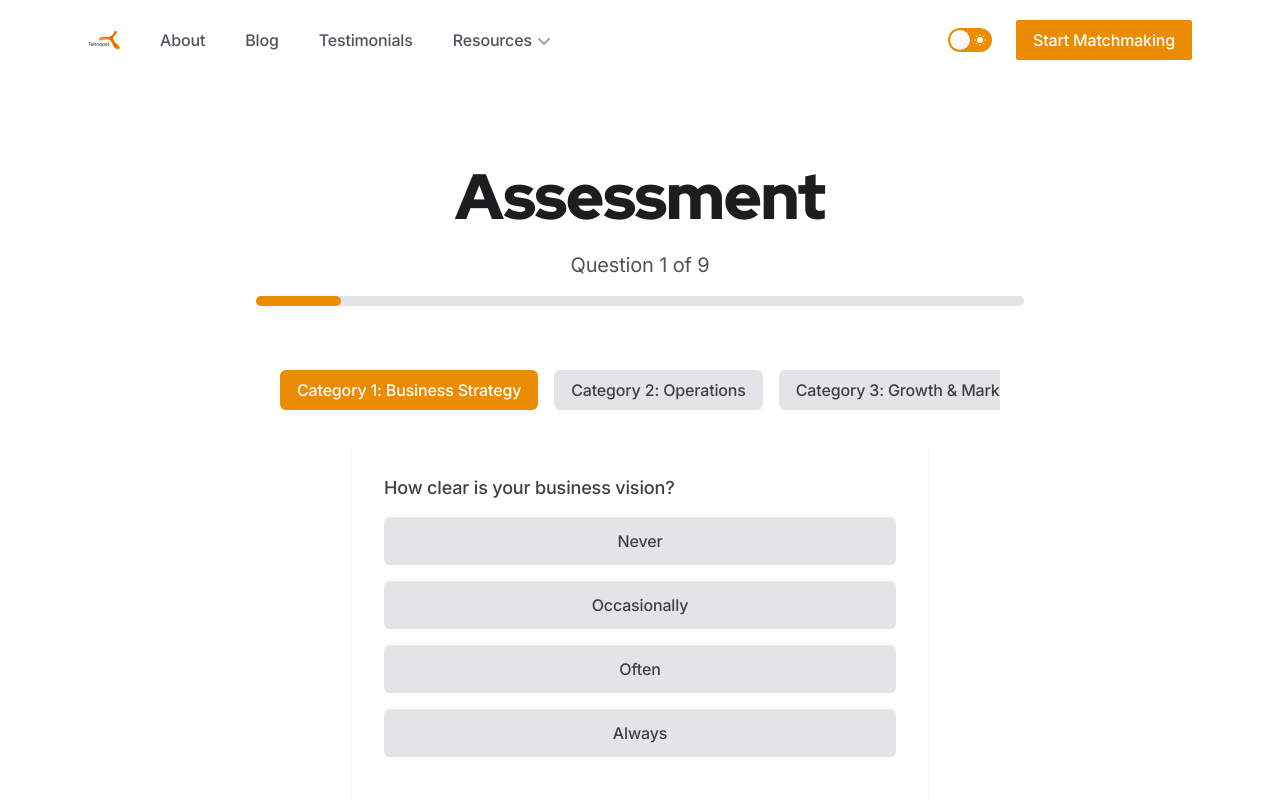
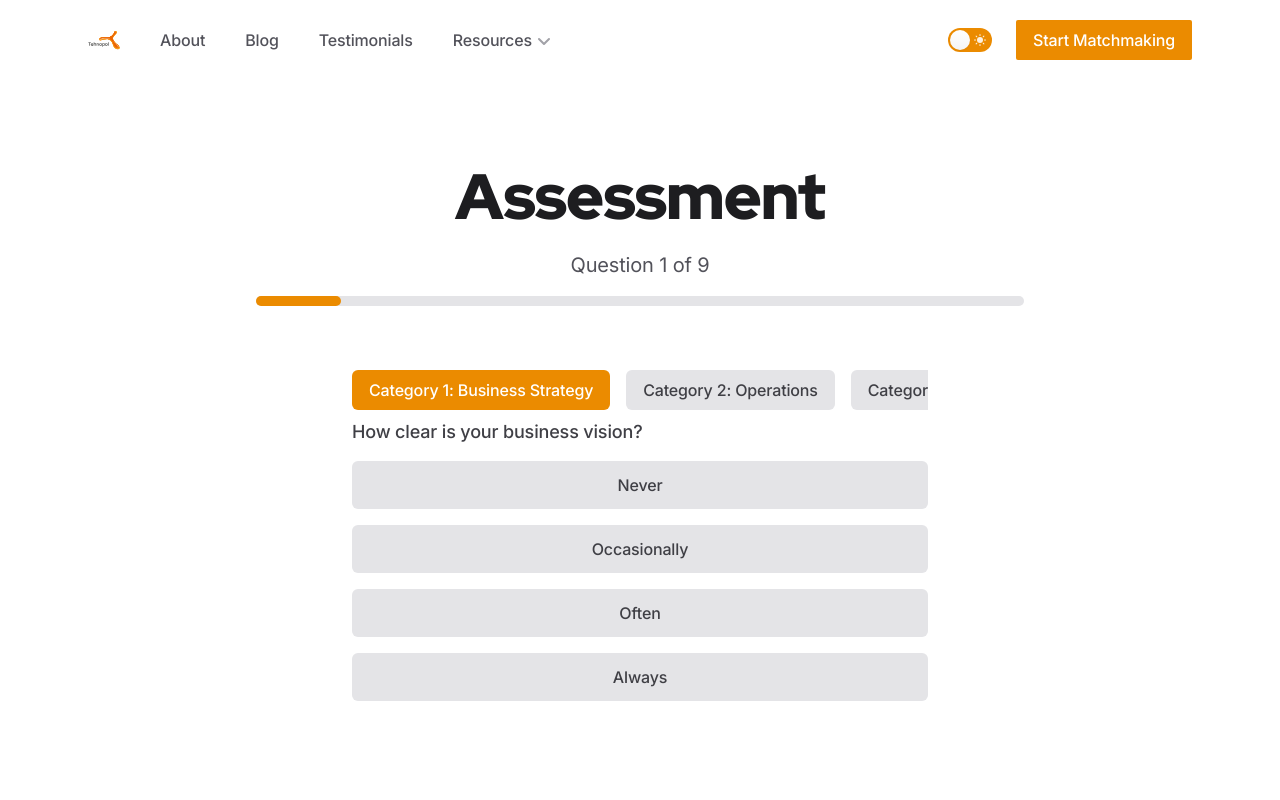
Before and after one commit to artifig/tehnopol-matchmaking, a Next.js app: page /assessment/questions in a window 1280 px wide. Shown: the top 800 px of the page. Built offline with nearby package versions, Linux system fonts and the light colour scheme.

Commit message:
Refactor assessment questions page for improved readability and structure

```diff
--- a/app/assessment/questions/page.tsx
+++ b/app/assessment/questions/page.tsx
@@ -91,7 +91,11 @@ export default function AssessmentQuestions() {
   const activeCategoryButtonRef = useRef<HTMLButtonElement | null>(null);
   useEffect(() => {
     if (activeCategoryButtonRef.current) {
-      activeCategoryButtonRef.current.scrollIntoView({ behavior: "smooth", block: "nearest", inline: "center" });
+      activeCategoryButtonRef.current.scrollIntoView({
+        behavior: "smooth",
+        block: "nearest",
+        inline: "center",
+      });
     }
   }, [currentQuestion.category]);
 
@@ -99,16 +103,22 @@ export default function AssessmentQuestions() {
     <section className="relative">
       <div className="max-w-6xl mx-auto px-4 sm:px-6 relative">
         <div className="pt-32 pb-12 md:pt-40 md:pb-20">
+          {/* Header with progress bar */}
           <div className="max-w-3xl mx-auto text-center pb-12 md:pb-16">
             <h1 className="h1 font-red-hat-display mb-4">Assessment</h1>
             <p className="text-xl text-gray-600 dark:text-gray-400">
               Question {currentIndex + 1} of {totalQuestions}
             </p>
             <div className="w-full bg-gray-200 rounded-full h-2.5 dark:bg-gray-700 mt-4">
-              <div className="bg-orange-500 h-2.5 rounded-full" style={{ width: `${progressPercentage}%` }}></div>
+              <div
+                className="bg-orange-500 h-2.5 rounded-full"
+                style={{ width: `${progressPercentage}%` }}
+              ></div>
             </div>
           </div>
-          <div className="max-w-3xl mx-auto w-full px-4 sm:px-6 mb-6">
+
+          {/* Category Navigation */}
+          <div className="max-w-xl mx-auto w-full">
             {/* Mobile Dropdown Navigation */}
             <div className="block sm:hidden mb-4">
               <select
@@ -138,7 +148,11 @@ export default function AssessmentQuestions() {
                     key={category}
                     type="button"
                     onClick={() => handleCategorySelect(startIndex)}
-                    ref={currentQuestion.category === category ? activeCategoryButtonRef : undefined}
+                    ref={
+                      currentQuestion.category === category
+                        ? activeCategoryButtonRef
+                        : undefined
+                    }
                     className={`btn px-4 py-2 rounded-md whitespace-nowrap ${
                       currentQuestion.category === category
                         ? "bg-orange-500 text-white"
@@ -151,8 +165,12 @@ export default function AssessmentQuestions() {
               </div>
             </div>
           </div>
-          <div className="max-w-xl mx-auto bg-white dark:bg-gray-800 shadow rounded-lg p-8">
-            <p className="mb-4 font-medium text-lg text-gray-700 dark:text-gray-300">{currentQuestion.question}</p>
+
+          {/* Question Card */}
+          <div className="max-w-xl mx-auto">
+            <p className="mb-4 font-medium text-lg text-gray-700 dark:text-gray-300">
+              {currentQuestion.question}
+            </p>
             <div className="flex flex-col space-y-4 mb-8">
               {options.map((option) => (
                 <button
```
